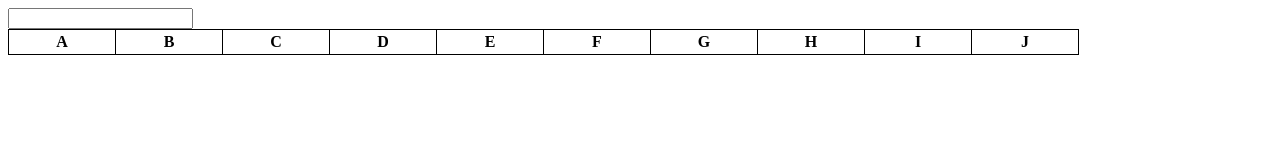
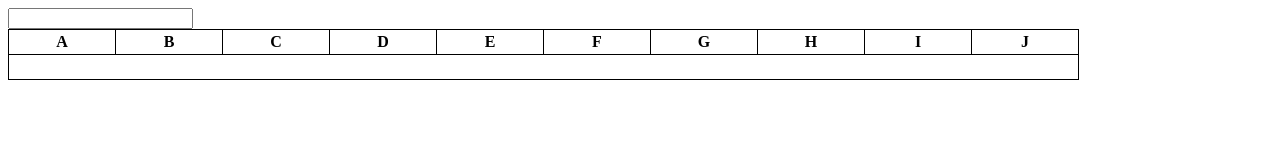
Before and after one commit to ststar8623/x-cell-sum, a website: page public/index.html in a window 1280 px wide. Drawn offline with Linux system fonts and the light colour scheme.

Commit message:
adjust td height

```diff
--- a/public/css/styles.css
+++ b/public/css/styles.css
@@ -2,8 +2,9 @@ table {
 	border-collapse: collapse;
 }
 
-th, td {
+th, td, tr {
 	border: 1px solid black;
 	min-width: 100px;
 	padding: 3px;
+	height: 25px;
 }
```
